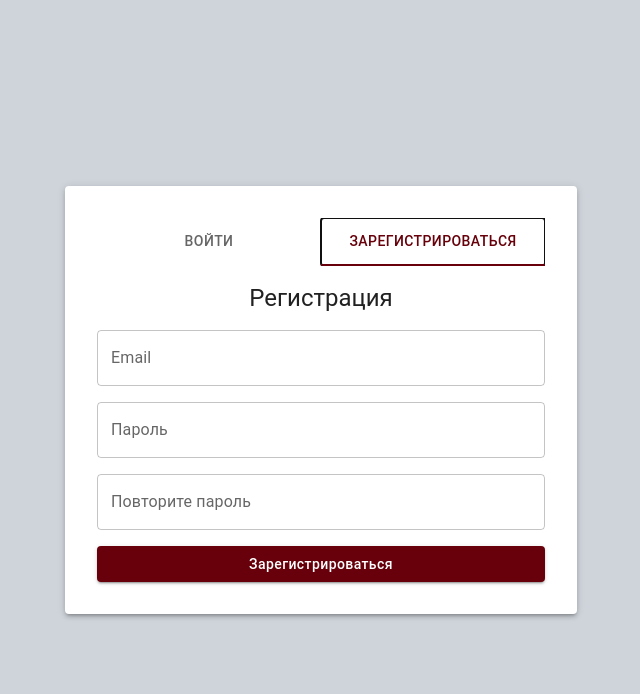
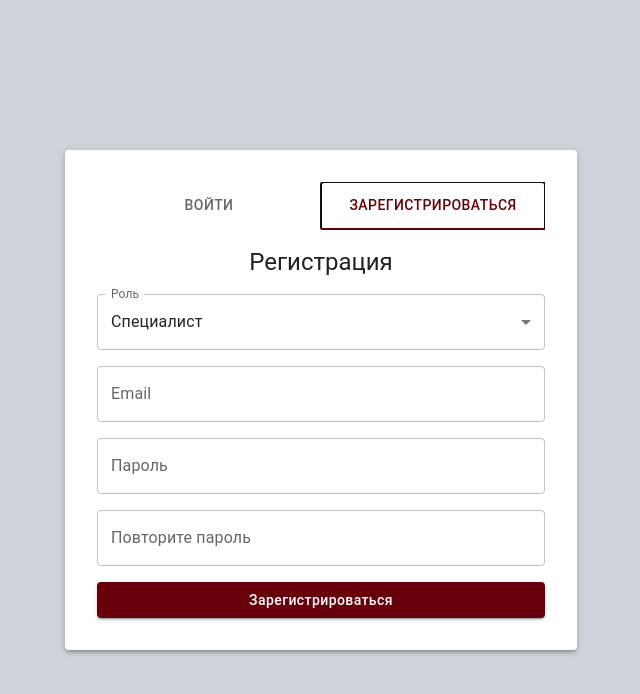
Before and after one commit to Pyatirov/foreigners_systems, a React (Vite) app in the folder frontend/: page /auth in a window 1280 px wide. Both pictures are taken after a click on the tab "ЗАРЕГИСТРИРОВАТЬСЯ". Shown: the top 694 px of the page, without its empty margins (319-959 px from the left). Built offline with nearby package versions, Linux system fonts and the light colour scheme.

Commit message:
Табы для выбора авторизации/регистрации

```diff
--- a/frontend/src/pages/AuthPage.tsx
+++ b/frontend/src/pages/AuthPage.tsx
@@ -1,4 +1,4 @@
-import { Box, Paper, Typography, TextField, Button, Tabs, Tab } from "@mui/material";
+import { Box, Paper, Typography, TextField, Button, Tabs, Tab, Select, MenuItem, FormControl, InputLabel } from "@mui/material";
 import { useState } from "react";
 import { useNavigate } from "react-router-dom";
 import { loginRequest } from "../api/auth.api"; // предполагаем функцию регистрации
@@ -14,6 +14,7 @@ export const AuthPage = () => {
   const [password, setPassword] = useState("");
   const [confirmPassword, setConfirmPassword] = useState("");
   const [error, setError] = useState("");
+  const [role, setRole] = useState("user");
 
   const handleTabChange = (_event: React.SyntheticEvent, newValue: number) => {
     setTab(newValue);
@@ -135,6 +136,22 @@ export const AuthPage = () => {
           {tab === 0 ? "Вход" : "Регистрация"}
         </Typography>
 
+        {tab === 1 && (
+          <FormControl fullWidth>
+            <InputLabel id="role-label">Роль</InputLabel>
+            <Select
+              labelId="role-label"
+              value={role}
+              label="Роль"
+              onChange={(e) => setRole(e.target.value)}
+            >
+              <MenuItem value="user">Специалист</MenuItem>
+              <MenuItem value="admin">Администратор</MenuItem>
+            </Select>
+          </FormControl>
+        )}
+
+
         <TextField
           label="Email"
           value={email}
```
